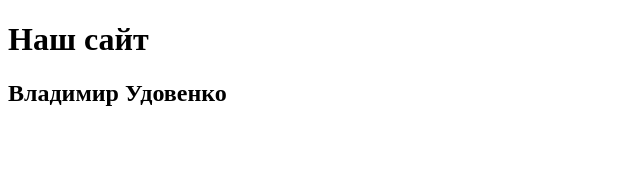
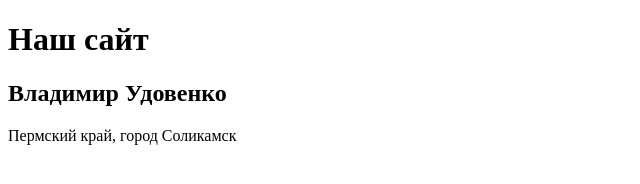
Before and after one commit to VovaSGHT/test-meo, a plain HTML site: page index.html in a window 1280 px wide. Shown: the whole page, without its empty margins (0-640 px from the left). Drawn offline with Linux system fonts and the light colour scheme.

Commit message:
6 коментарий

```diff
--- a/index.html
+++ b/index.html
@@ -8,5 +8,6 @@
 <body>
     <h1>Наш сайт</h1>
     <h2>Владимир Удовенко</h2>
+    <p>Пермский край, город Соликамск</p>
 </body>
 </html>
```
